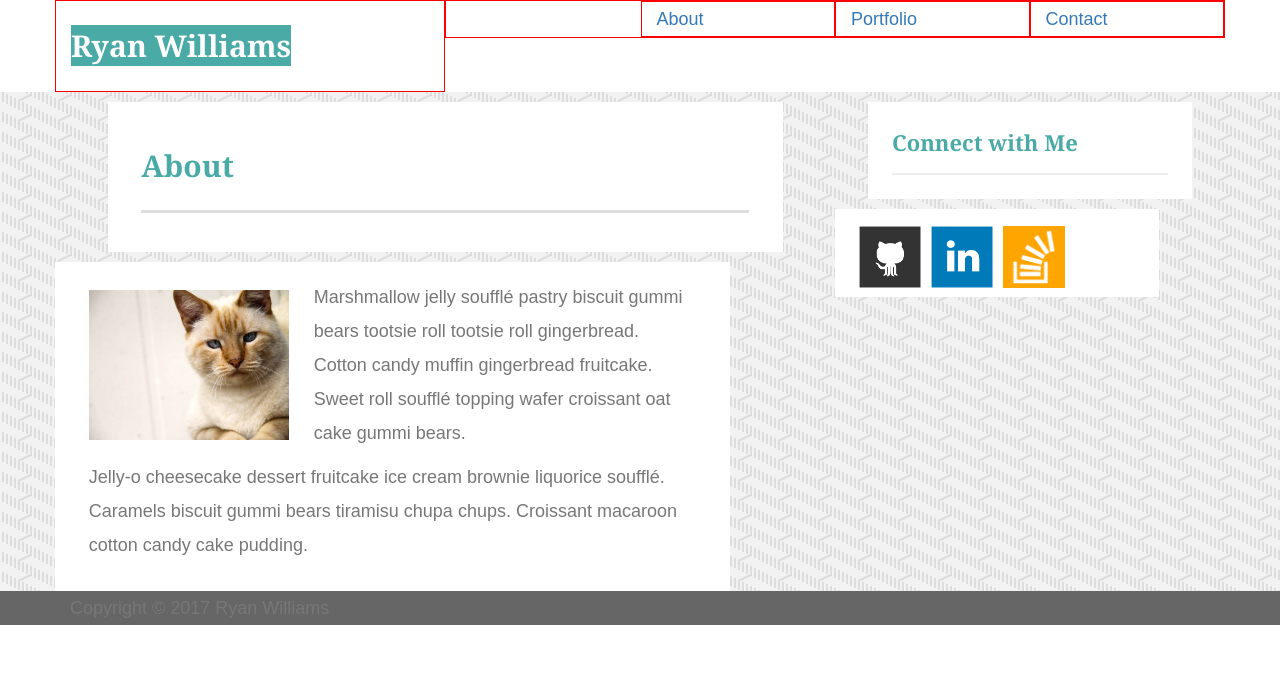
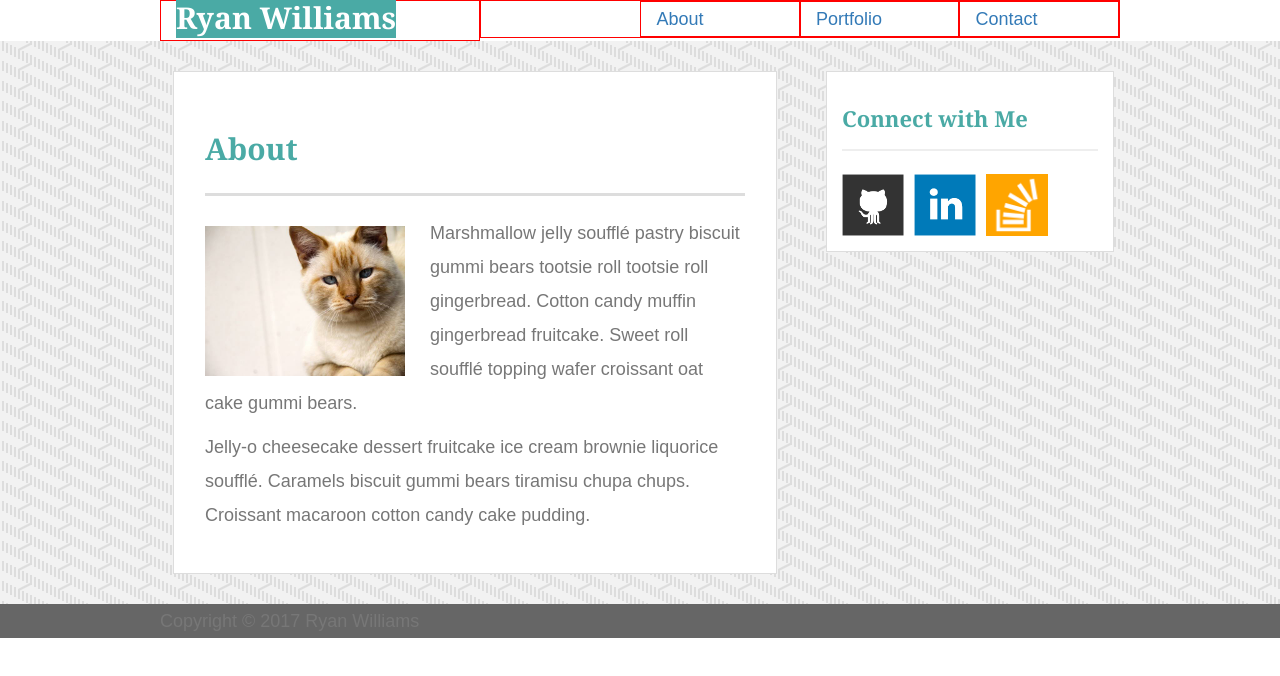
Before and after one commit to ryanosaurus-tex/Bootstrap-Portfolio, a plain HTML site: page index.html in a window 1280 px wide. Drawn offline with nearby package versions, Linux system fonts and the light colour scheme.

Commit message:
getting closer on layout, last save before moving container heirarchy

```diff
--- a/assets/css/style.css
+++ b/assets/css/style.css
@@ -10,9 +10,8 @@
     			 serif;
     font-size: 30px;
     font-weight: 700;
-    line-height: 90px;
     color: #fff;
-    text-align: center;
+
     text-decoration: none;
     background: #4aaaa5;
 }
@@ -96,3 +95,18 @@
 h2 {
 	font-size: 22px;
 }
+
+.wrapper {
+	background-color: #fff;
+	padding: 5%;
+	border: 1px solid #ddd;
+	margin: 30px 2%;
+
+}
+
+.contentBox {
+	max-width: 960px;
+	margin: 0 auto;
+	height: 100%;
+
+}
--- a/index.html
+++ b/index.html
@@ -7,18 +7,18 @@
   <link rel="stylesheet" href="https://maxcdn.bootstrapcdn.com/bootstrap/3.3.7/css/bootstrap.min.css" integrity="sha384-BVYiiSIFeK1dGmJRAkycuHAHRg32OmUcww7on3RYdg4Va+PmSTsz/K68vbdEjh4u" crossorigin="anonymous">
   <link rel="stylesheet" type="text/css" href="assets/css/style.css">
 </head>
-<body class="container-fluid">
+<body>
+<div class="container-fluid">
 
-  <header class="row"><!--ROW I-->
-    <div class="container">
-    <div class="row"><!--ROW I.1-->
+  <header class="row no-gutters"><!--ROW 1-->
+    <div class="contentBox">
 
       <div class="col-xs-12 col-sm-5 col-md-4" style="border: 1px solid red;">
-        <a href="index.html" id="logo">Ryan Williams</a>
+        <a href="index.html" id="logo" class="text-center">Ryan Williams</a>
       </div>
 
       <nav class="col-xs-12 col-sm-7 col-md-8" style="border: 1px solid red;">
-      <div class="row"><!--ROW I.1.A-->
+        <div class="row"><!--ROW 1A-->
       	    <div class="col-xs-4 col-sm-4 col-md-3 col-md-offset-3" style="border: 1px solid red;">
       	      <a href="index.html" class="navLink">About</a>
       	    </div>
@@ -27,24 +27,24 @@
       	    </div>
       	    <div class="col-xs-4 col-sm-4 col-md-3" style="border: 1px solid red;">
       	      <a href="contact.html" class="navLink">Contact</a>
+        	</div><!--/ROW 1A-->
         </div>
-      </div><!--/ROW I.1.A/-->
       </nav>
 
-    </div><!--/ROW I.1/-->
-    </div><!--/.container/-->
-  </header><!--/ROW I/-->
+    </div><!--/.contentBox-->
+  </header><!--/ROW 1-->
 
-  <main class="row"><!--ROW II-->
-    <div class="container">
-    <div class="row"><!--ROW II.1-->
+  <main class="row no-gutters"><!--ROW II-->
+    <div class="contentBox">
+    <div class="row no-gutters"><!--ROW II.1-->
         <article class="col-xs-12 col-sm-8">
-          <header class="row white">
+          <div class="wrapper">
+          <header class="row no-gutters">
             <div class="col-xs-12">
               <h1 class="articleHeader">About</h1>
             </div>
           </header>
-          <section class="row white">
+          <section class="row no-gutters">
       	    <div class="col-xs-12">
       	      <img src="assets/images/cat.jpg" id="myPhoto" alt="Ryan Williams">
       	      <p>Marshmallow jelly soufflé pastry biscuit gummi bears tootsie roll tootsie roll gingerbread. Cotton candy muffin gingerbread fruitcake. Sweet roll soufflé topping wafer croissant oat cake gummi bears.</p>
@@ -52,34 +52,37 @@
 		      <p>Jelly-o cheesecake dessert fruitcake ice cream brownie liquorice soufflé. Caramels biscuit gummi bears tiramisu chupa chups. Croissant macaroon cotton candy cake pudding.</p>
       	    </div>
           </section>
+        </div><!--/.contentBox/-->
         </article>
       <aside class="col-xs-12 col-sm-4">
-        <header class="row white">
+        <div class="wrapper">
+        <header class="row no-gutters">
           <div class="col-xs-12">
             <h2 class="asideHeader">Connect with Me</h2>
           </div>
         </header>
-        <section class="row white">
+        <section class="row">
           <div class="col-xs-12">
             <a href="#"><img src="assets/images/github-128.png" class="social" alt="GitHub" /></a>
             <a href="#"><img src="assets/images/linkedin-128.png" class="social" alt="LinkedIn" /></a>
             <a href="#"><img src="assets/images/stackoverflow-128.png" class="social" alt="Stack Overflow" /></a>
           </div>
         </section>
+      </div><!--/.container/-->
       </aside>
     </div><!--/ROW II.1/-->
     </div><!--/.container/-->
   </main><!--/ROW II/-->
 
-  <footer class="row"><!--ROW III-->
-    <div class="container">
-    <div class="row"><!--ROW III.1-->
+  <footer class="row no-gutters"><!--ROW III-->
+    <div class="contentBox">
+    <div class="row no-gutters"><!--ROW III.1-->
       <div class="col-xs-12">
       Copyright &copy; 2017 Ryan Williams
       </div>
     </div><!--/ROW III.1/-->
-    </div><!--/.container/-->
+    </div><!--/.contentBox-->
   </footer><!--/ROW III/-->
-
+</div>
 </body>
 </html>
```
Lines whose indentation alone changed are shown as unchanged.
